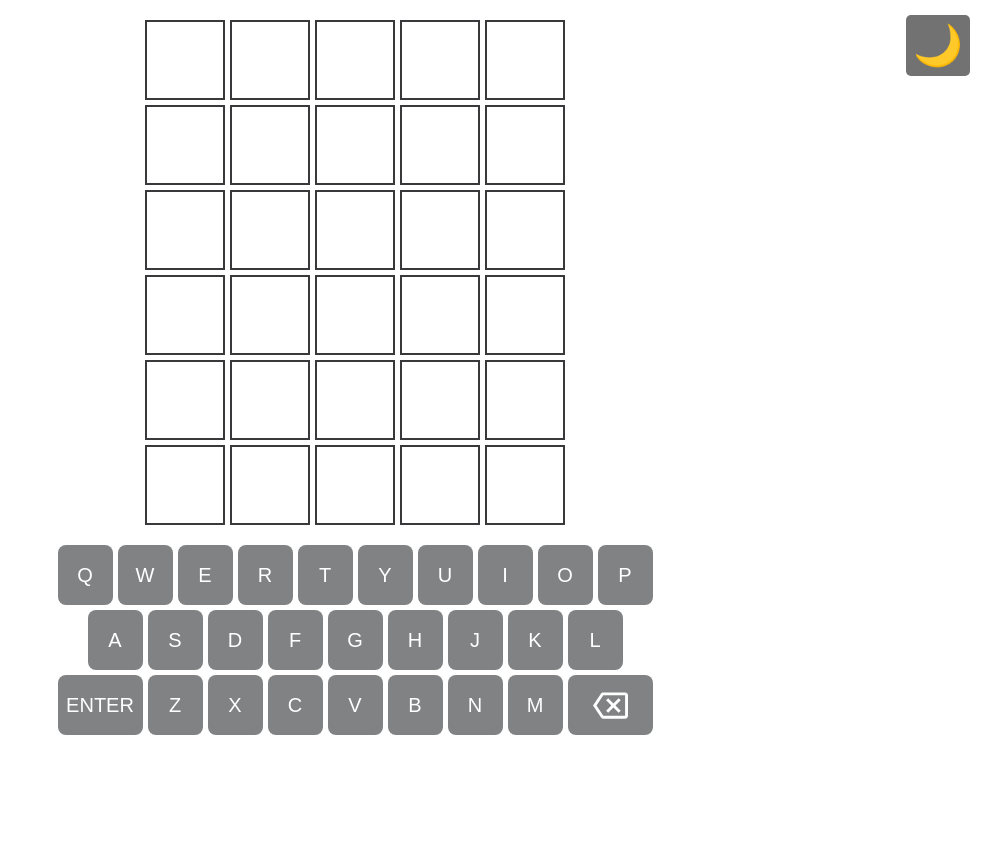
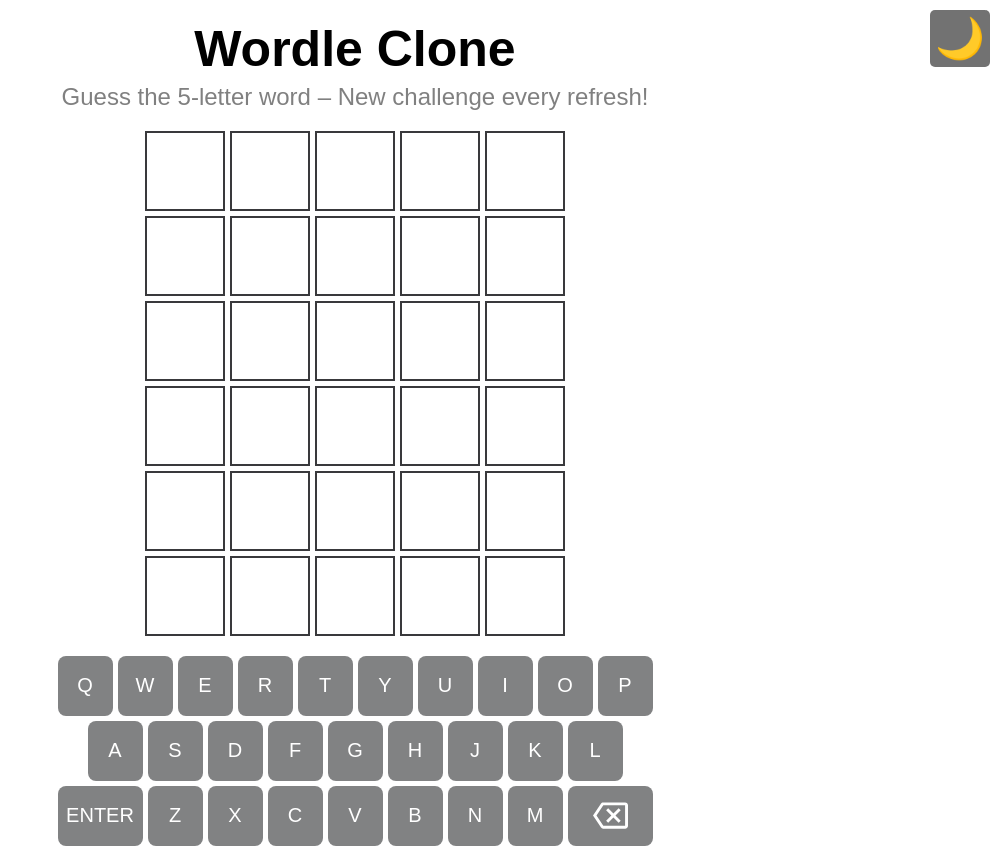
Before and after one commit to kunal-shetty/wordle, a plain HTML site: page index.html in a window 1280 px wide. Shown: the whole page, without its empty margins (285-1280 px from the left). Before the commit the page ends 800 px from the top, so only its background shows below. Drawn offline with Linux system fonts and the light colour scheme.

Commit message:
Add files via upload

```diff
--- a/index.html
+++ b/index.html
@@ -6,10 +6,17 @@
   <meta name="viewport" content="width=device-width, initial-scale=1.0">
   <link rel="stylesheet" href="style.css">
   <link rel="icon" href="favicon.png">
+  <link href="https://fonts.googleapis.com/css2?family=Inter:wght@400;700&display=swap" rel="stylesheet">
+
   <script src="script.js" defer></script>
   <title>Wordle Clone</title>
 </head>
 <body>
+  <header style="text-align: center; margin-bottom: 1em;">
+  <h1 style="margin: 0; font-size: 2.5em;">Wordle Clone</h1>
+  <p style="margin: 0.2em 0; font-size: 1.2em; color: gray;">Guess the 5-letter word – New challenge every refresh!</p>
+</header>
+
   <div class="toggle-btn" onclick="toggleDarkMode()">🌙</div>
   <div class="alert-container" data-alert-container></div>
   <div data-guess-grid class="guess-grid">
--- a/style.css
+++ b/style.css
@@ -4,6 +4,7 @@
   }
 
   body {
+    font-family: 'Inter', sans-serif;
     flex-direction: column;
     min-height: 100vh;
     margin: 0;
@@ -18,9 +19,9 @@
 .toggle-btn {
     position: absolute;
     font-size: 2em;
-    top: 15px;
-    right: 25px;
-    padding: 7.2px;
+    top: 10px;
+    right: 5px;
+    padding: 5px;
     border: none;
     cursor: pointer;
     background: #727272;
@@ -230,3 +231,12 @@
   .alert.hide {
     opacity: 0;
   }
+
+  header {
+  animation: fadeIn 1s ease-in-out;
+}
+
+@keyframes fadeIn {
+  from { opacity: 0; transform: translateY(-10px); }
+  to { opacity: 1; transform: translateY(0); }
+}
```
